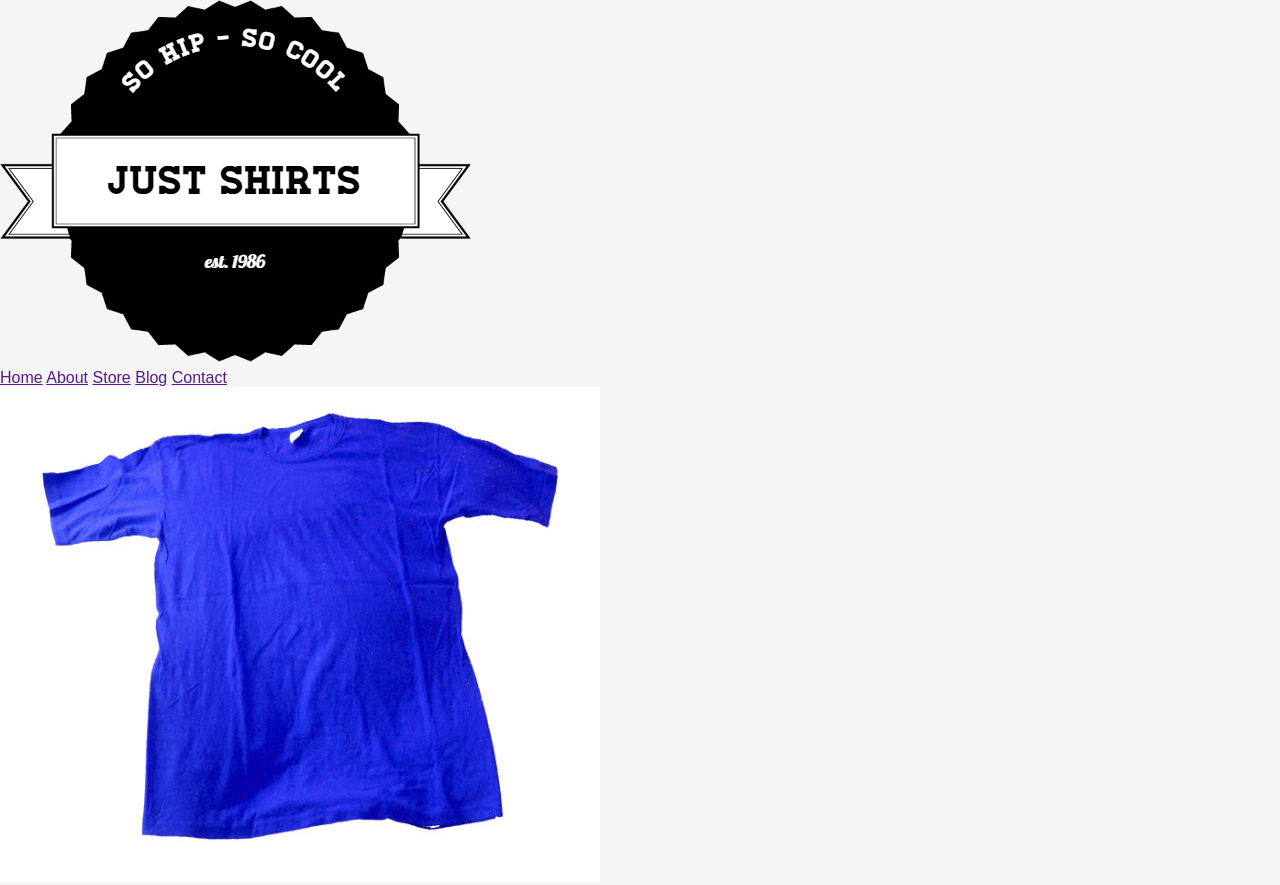
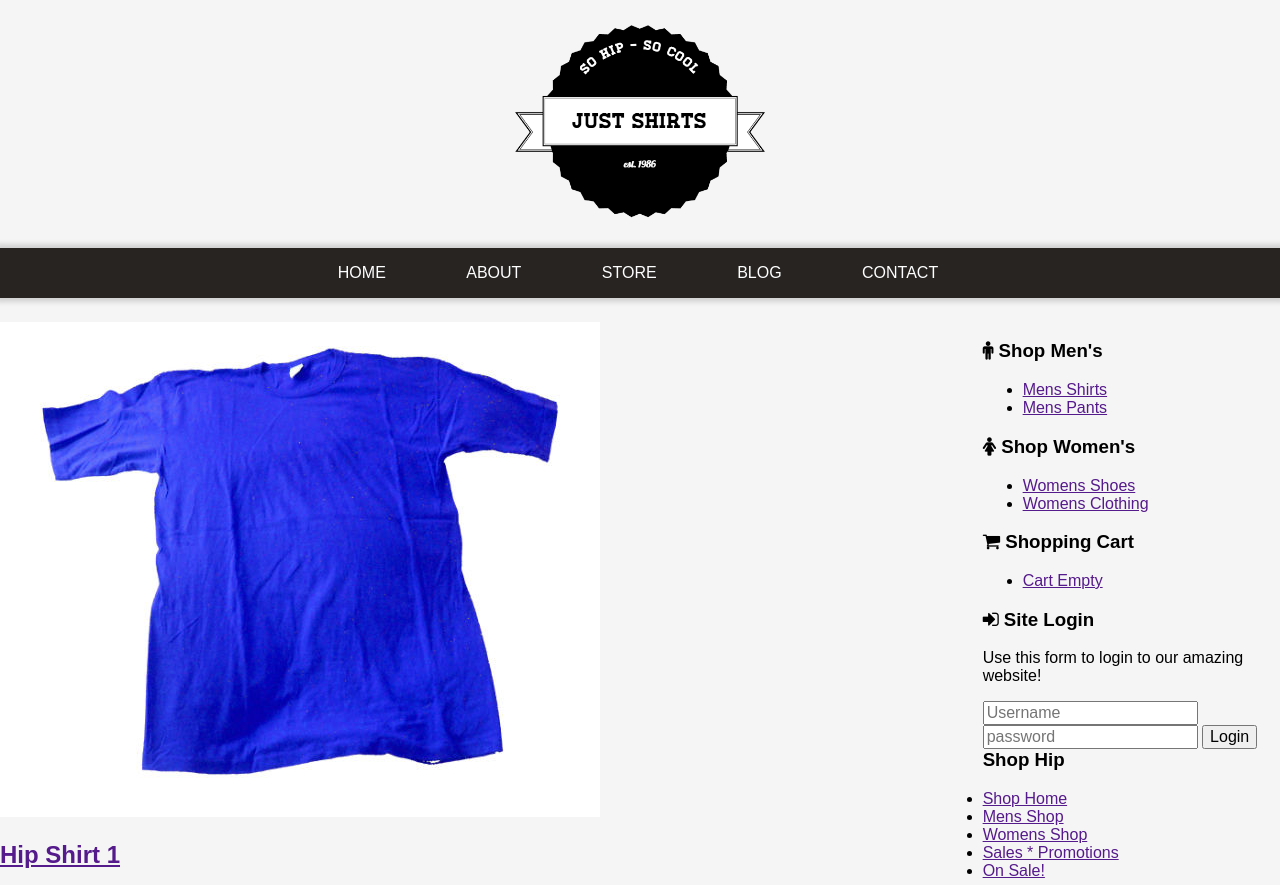
Before and after one commit to bogdanlungu/sass-sample, a plain HTML site: page index.html in a window 1280 px wide. Shown: the top 885 px of the page. Drawn offline with nearby package versions, Linux system fonts and the light colour scheme; a script that the page names is missing.

Commit message:
Added styles for layout and navigation

```diff
--- /dev/null
+++ b/scss/components/_header.scss
@@ -0,0 +1,13 @@
+.head {
+    text-align: center;
+    margin-top: 25px;
+    .logo {
+        max-width: 250px;
+        display: inline-block;
+        transition: max-width .6s;
+
+        @media(max-width: $small){
+            max-height: 150px;
+        }
+    }
+}
--- a/scss/components/_layout.scss
+++ b/scss/components/_layout.scss
@@ -10,3 +10,34 @@ body{
   max-width: 1600px;
   margin: 0 auto;
 }
+
+img{
+  max-width: 100%;
+}
+
+.grid{
+    @include span-columns(9);
+    padding-top: 1.5em;
+
+    @media(max-width: $medium){
+        @include span-columns(8);
+        padding-top: 0;
+    }
+
+    @media(max-width: $small){
+        @include span-columns(12);
+    }
+}
+
+.sidebar{
+    @include span-columns(3);
+    margin-top: 1.5em;
+    @media(max-width: $medium){
+        @include span-columns(4);
+        margin-top: 0;
+    }
+
+    @media(max-width: $small){
+        @include span-columns(12);
+    }
+}
--- /dev/null
+++ b/scss/components/_navigation.scss
@@ -0,0 +1,26 @@
+nav {
+  &.top-nav{
+    margin-top: 25px;
+    background: $hip-brown;
+    box-shadow: 0px 0px 5px 4px rgba(#000, .15);
+    text-align: center;
+
+      a{
+        display: inline-block;
+        margin-left: -4px;
+        padding: 1em 2.5em;
+        text-decoration: none;
+        color: #fff;
+        text-transform: uppercase;
+
+        &:hover{
+          background: darken($hip-brown, 8%);
+        }
+
+        @media(max-width: $small){
+          padding: 1.0em 1.0em;
+          font-size: .85em;
+        }
+      }
+  }
+}
--- a/scss/main.scss
+++ b/scss/main.scss
@@ -6,3 +6,9 @@
 
 // Layout
 @import '../scss/components/_layout.scss';
+
+// Navigation
+@import '../scss/components/_navigation.scss';
+
+// Header
+@import '../scss/components/_header.scss';
```
Also changed, not shown: css/main.css.
